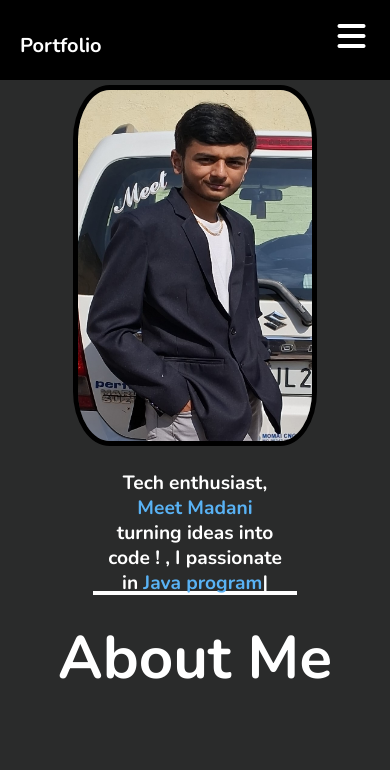
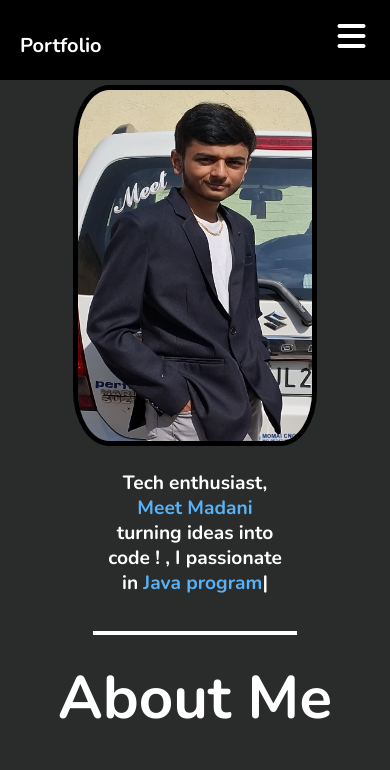
Before and after one commit to meetmadani205/Meet-Madani-s-portfolio, a plain HTML site: page index.html in a window 390 px wide. Shown: the top 770 px of the page. Drawn offline with nearby package versions, Linux system fonts and the light colour scheme.

Commit message:
Update style.css

```diff
--- a/style.css
+++ b/style.css
@@ -400,7 +400,7 @@ footer h3 {
   }
   .rightf {
     flex-direction: row;
-    height : 100px;
+    height : 140px;
   }
 
   nav {
```
